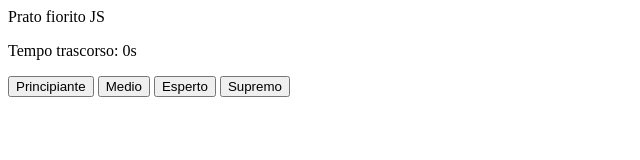
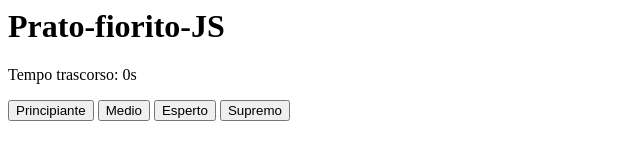
Before and after one commit to lucabelmonte/prato-fiorito-js, a plain HTML site: page index.html in a window 1280 px wide. Shown: the whole page, without its empty margins (0-640 px from the left). Drawn offline with Linux system fonts and the light colour scheme.

Commit message:
cambiato titolo

```diff
--- a/index.html
+++ b/index.html
@@ -19,7 +19,7 @@
     </style>
   </head>
   <body>
-    <p id="titolo">Prato fiorito JS</p>
+    <h1 id="titolo">Prato-fiorito-JS</h1>
     <p id="ss">Tempo trascorso: <span id="secondi">0</span>s</p>
     <input type="button" value="Principiante" onclick="selectDifficulty(0)">
     <input type="button" value="Medio" onclick="selectDifficulty(1)">
```
